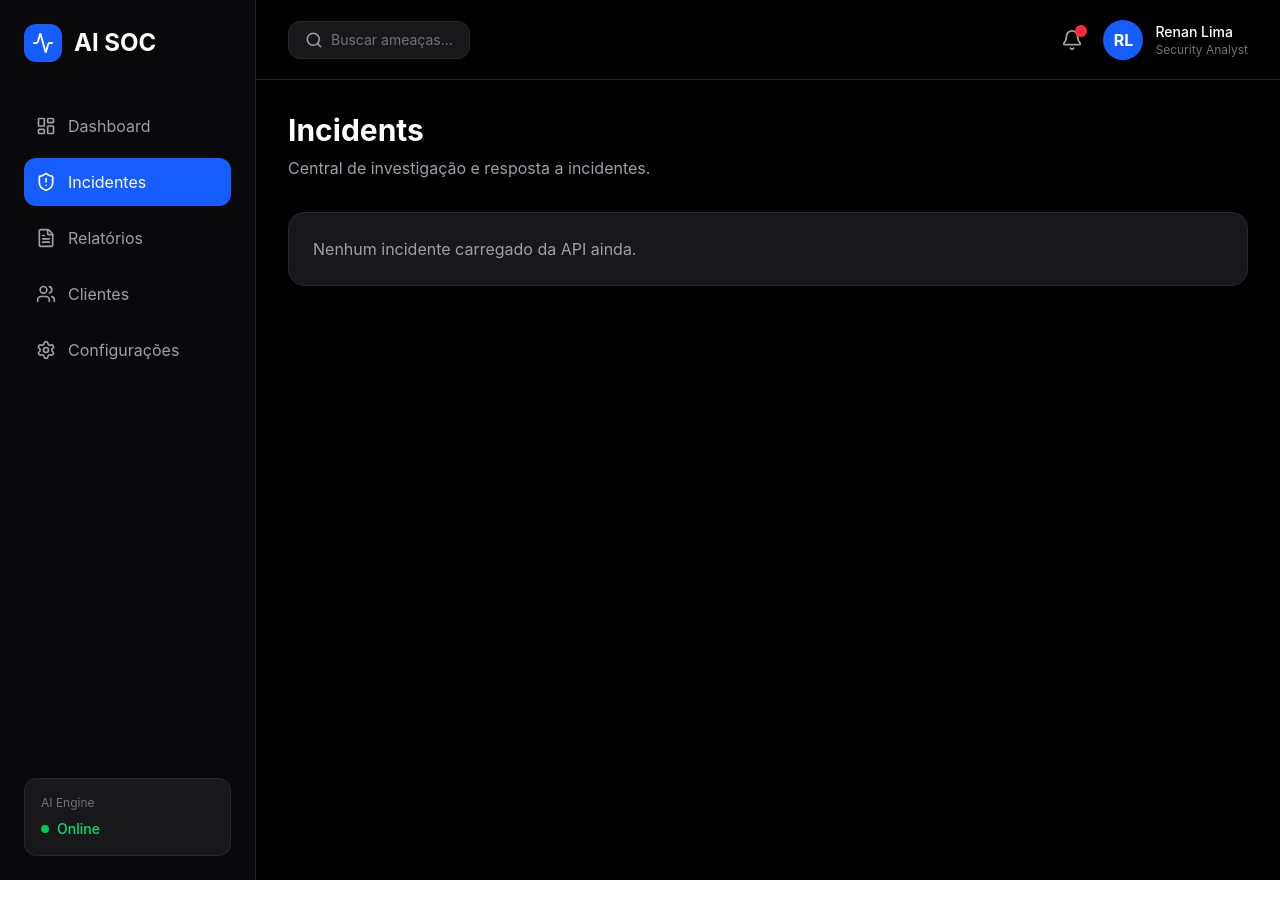
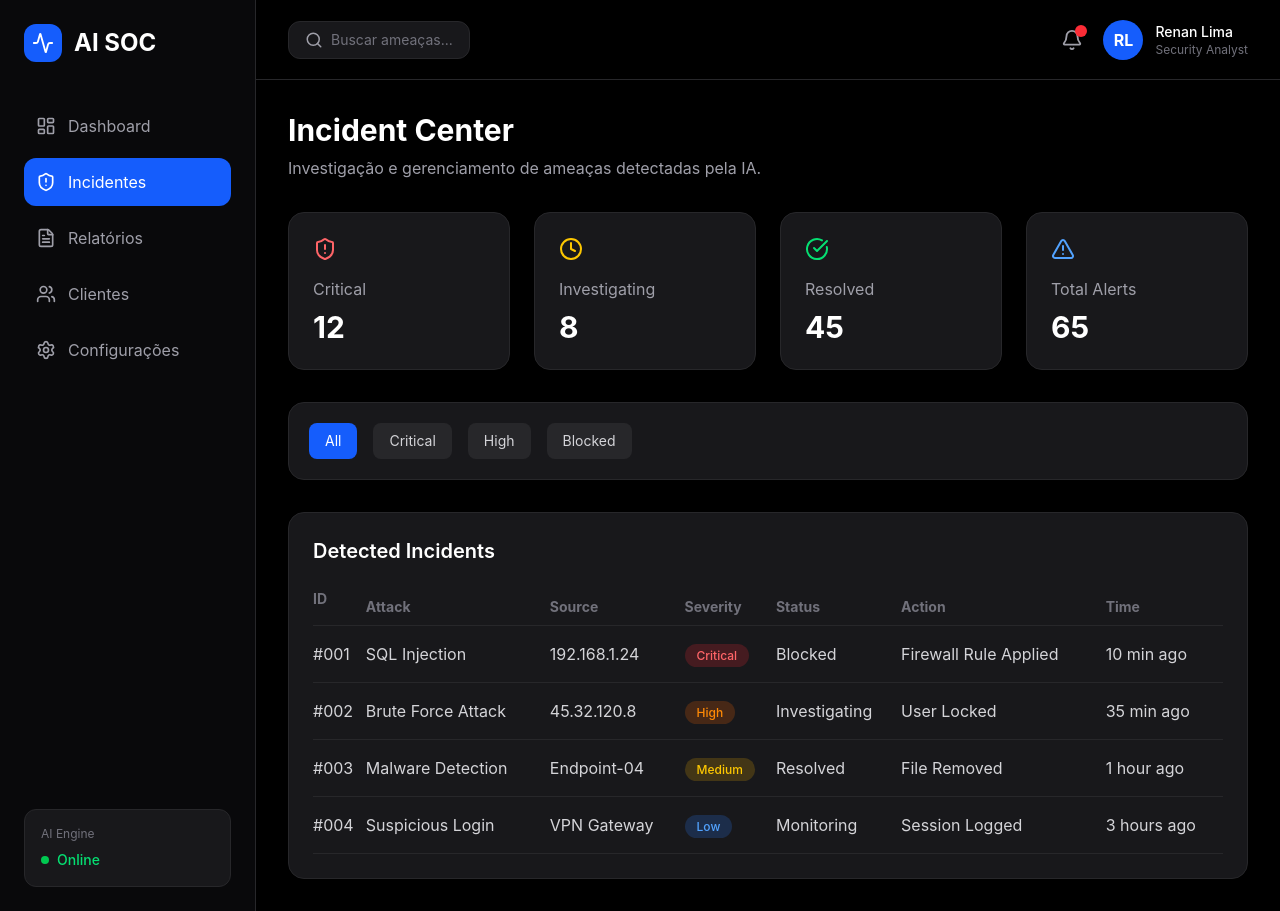
Before and after one commit to renanlima-hub/ai-soc-project, a React (Vite) app in the folder frontend/: page /incidents in a window 1280 px wide. Before the commit the page ends 880 px from the top, so only its background shows below. Built offline with nearby package versions, Linux system fonts and the light colour scheme.

Commit message:
feat: create incident management dashboard

```diff
--- a/frontend/src/pages/Incidents.tsx
+++ b/frontend/src/pages/Incidents.tsx
@@ -1,4 +1,54 @@
+import {
+  AlertTriangle,
+  ShieldAlert,
+  CheckCircle,
+  Clock
+} from "lucide-react"
+
+
 function Incidents() {
+
+
+  const incidents = [
+    {
+      id: "#001",
+      type: "SQL Injection",
+      source: "192.168.1.24",
+      severity: "Critical",
+      status: "Blocked",
+      action: "Firewall Rule Applied",
+      time: "10 min ago"
+    },
+    {
+      id: "#002",
+      type: "Brute Force Attack",
+      source: "45.32.120.8",
+      severity: "High",
+      status: "Investigating",
+      action: "User Locked",
+      time: "35 min ago"
+    },
+    {
+      id: "#003",
+      type: "Malware Detection",
+      source: "Endpoint-04",
+      severity: "Medium",
+      status: "Resolved",
+      action: "File Removed",
+      time: "1 hour ago"
+    },
+    {
+      id: "#004",
+      type: "Suspicious Login",
+      source: "VPN Gateway",
+      severity: "Low",
+      status: "Monitoring",
+      action: "Session Logged",
+      time: "3 hours ago"
+    }
+  ]
+
+
 
   return (
 
@@ -8,12 +58,15 @@ function Incidents() {
       min-h-screen
     ">
 
+
+      <div className="mb-8">
+
         <h1 className="
           text-3xl
           font-bold
           text-white
         ">
-        Incidents
+          Incident Center
         </h1>
 
 
@@ -21,8 +74,132 @@ function Incidents() {
           text-zinc-400
           mt-2
         ">
-        Central de investigação e resposta a incidentes.
+          Investigação e gerenciamento de ameaças detectadas pela IA.
         </p>
+
+      </div>
+
+
+
+
+      {/* Summary Cards */}
+
+
+      <div className="
+        grid
+        grid-cols-4
+        gap-6
+      ">
+
+
+        <SummaryCard
+          title="Critical"
+          value="12"
+          icon={<ShieldAlert />}
+          color="text-red-400"
+        />
+
+
+        <SummaryCard
+          title="Investigating"
+          value="8"
+          icon={<Clock />}
+          color="text-yellow-400"
+        />
+
+
+        <SummaryCard
+          title="Resolved"
+          value="45"
+          icon={<CheckCircle />}
+          color="text-green-400"
+        />
+
+
+        <SummaryCard
+          title="Total Alerts"
+          value="65"
+          icon={<AlertTriangle />}
+          color="text-blue-400"
+        />
+
+
+      </div>
+
+
+
+
+
+      {/* Filters */}
+
+
+      <div className="
+        mt-8
+        bg-zinc-900
+        border
+        border-zinc-800
+        rounded-2xl
+        p-5
+        flex
+        gap-4
+      ">
+
+
+        <button className="
+          bg-blue-600
+          text-white
+          px-4
+          py-2
+          rounded-lg
+          text-sm
+        ">
+          All
+        </button>
+
+
+        <button className="
+          bg-zinc-800
+          text-zinc-300
+          px-4
+          py-2
+          rounded-lg
+          text-sm
+        ">
+          Critical
+        </button>
+
+
+        <button className="
+          bg-zinc-800
+          text-zinc-300
+          px-4
+          py-2
+          rounded-lg
+          text-sm
+        ">
+          High
+        </button>
+
+
+        <button className="
+          bg-zinc-800
+          text-zinc-300
+          px-4
+          py-2
+          rounded-lg
+          text-sm
+        ">
+          Blocked
+        </button>
+
+
+      </div>
+
+
+
+
+
+      {/* Incident Table */}
 
 
       <div className="
@@ -34,14 +211,134 @@ function Incidents() {
         p-6
       ">
 
-        <p className="
-          text-zinc-400
+
+        <h2 className="
+          text-white
+          text-xl
+          font-semibold
+          mb-6
         ">
-          Nenhum incidente carregado da API ainda.
-        </p>
+          Detected Incidents
+        </h2>
+
+
+
+        <table className="
+          w-full
+          text-left
+        ">
+
+
+          <thead>
+
+            <tr className="
+              text-zinc-500
+              text-sm
+              border-b
+              border-zinc-800
+            ">
+
+              <th className="pb-4">
+                ID
+              </th>
+
+              <th>
+                Attack
+              </th>
+
+              <th>
+                Source
+              </th>
+
+              <th>
+                Severity
+              </th>
+
+              <th>
+                Status
+              </th>
+
+              <th>
+                Action
+              </th>
+
+              <th>
+                Time
+              </th>
+
+            </tr>
+
+          </thead>
+
+
+          <tbody>
+
+
+            {incidents.map((incident)=>(
+
+
+              <tr
+                key={incident.id}
+                className="
+                  border-b
+                  border-zinc-800
+                  text-zinc-300
+                "
+              >
+
+                <td className="py-4">
+                  {incident.id}
+                </td>
+
+
+                <td>
+                  {incident.type}
+                </td>
+
+
+                <td>
+                  {incident.source}
+                </td>
+
+
+                <td>
+
+                  <SeverityBadge
+                    severity={incident.severity}
+                  />
+
+                </td>
+
+
+                <td>
+                  {incident.status}
+                </td>
+
+
+                <td>
+                  {incident.action}
+                </td>
+
+
+                <td>
+                  {incident.time}
+                </td>
+
+
+              </tr>
+
+
+            ))}
+
+
+          </tbody>
+
+
+        </table>
 
 
       </div>
+
 
 
     </div>
@@ -50,4 +347,110 @@ function Incidents() {
 
 }
 
+
+
+
+
+function SummaryCard({
+  title,
+  value,
+  icon,
+  color
+}:{
+  title:string
+  value:string
+  icon:React.ReactNode
+  color:string
+}){
+
+
+  return (
+
+    <div className="
+      bg-zinc-900
+      border
+      border-zinc-800
+      rounded-2xl
+      p-6
+    ">
+
+
+      <div className={color}>
+        {icon}
+      </div>
+
+
+      <p className="
+        text-zinc-400
+        mt-4
+      ">
+        {title}
+      </p>
+
+
+      <h2 className="
+        text-white
+        text-3xl
+        font-bold
+        mt-2
+      ">
+        {value}
+      </h2>
+
+
+    </div>
+
+  )
+
+}
+
+
+
+
+
+function SeverityBadge({
+  severity
+}:{
+  severity:string
+}){
+
+
+  const styles = {
+
+    Critical:
+      "bg-red-500/20 text-red-400",
+
+    High:
+      "bg-orange-500/20 text-orange-400",
+
+    Medium:
+      "bg-yellow-500/20 text-yellow-400",
+
+    Low:
+      "bg-blue-500/20 text-blue-400"
+
+  }
+
+
+  return (
+
+    <span className={`
+      px-3
+      py-1
+      rounded-full
+      text-xs
+      font-medium
+      ${styles[severity as keyof typeof styles]}
+    `}>
+
+      {severity}
+
+    </span>
+
+  )
+
+}
+
+
+
 export default Incidents
```
Lines whose indentation alone changed are shown as unchanged.
